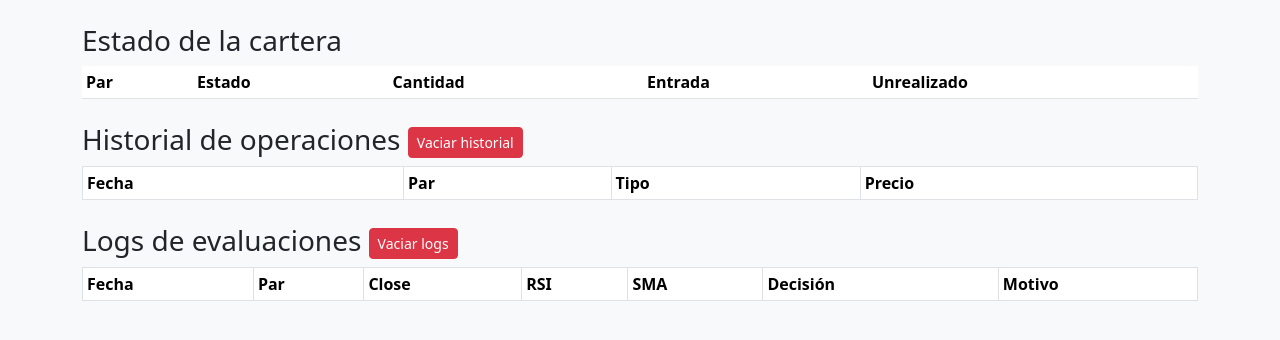
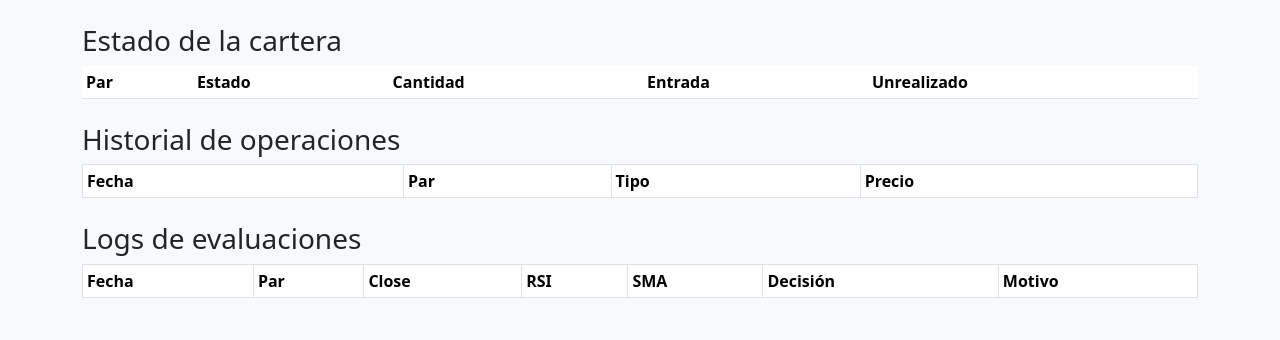
Before and after one commit to cirilo89/traderBot, a Flask app: template templates/dashboard.html in a window 1280 px wide. Shown: the top 340 px of the page. Run offline with Flask 3, Linux system fonts and the light colour scheme; the template is opened without the code that fills it, so the values that code supplies are empty; parts of the project's set-up code (start-up, migrations or seed data) failed here and were passed over; some libraries are stand-ins or nearby versions.

Commit message:
Remove clear history and logs buttons

```diff
--- a/templates/dashboard.html
+++ b/templates/dashboard.html
@@ -17,11 +17,7 @@
     </table>
 </div>
 
-  <h3 class="mt-4">Historial de operaciones
-     <button id="btnClearHistory" class="btn btn-sm btn-danger">
-    Vaciar historial
-  </button>
-  </h3>
+  <h3 class="mt-4">Historial de operaciones</h3>
   <div class="responsive-table">
     <table id="tblHist" class="table table-sm table-bordered w-100">
       <thead><tr>
@@ -30,11 +26,7 @@
     </table>
   </div>
 
-  <h3 class="mt-4">Logs de evaluaciones
-      <button id="btnClear" class="btn btn-sm btn-danger">
-    Vaciar logs
-  </button>
-  </h3>
+  <h3 class="mt-4">Logs de evaluaciones</h3>
   <div class="responsive-table">
     <table id="tblLogs" class="table table-sm table-bordered w-100">
       <thead><tr>
@@ -106,39 +98,7 @@ fetch('/api/history').then(r=>r.json()).then(data=>{
     updateTable('#tblLogs', rows, {pageLength:25});
   });
 }
-loadTables();
-document.getElementById('btnClear').addEventListener('click', () => {
-  if (!confirm('¿Seguro que quieres borrar todos los logs?')) return;
-
-  fetch('/api/clear_logs', { method: 'POST' })
-    .then(r => r.json())
-    .then(j => {
-      if (j.ok) {
-        alert('Logs vaciados');
-        loadTables();            // recarga tablas para reflejar cambio
-      } else {
-        alert('No se pudieron borrar');
-      }
-    })
-    .catch(err => alert(err));
-});
-document.getElementById('btnClearHistory').addEventListener('click', () => {
-  if (!confirm('¿Seguro que quieres borrar todo el historial de operaciones?')) return;
-
-  fetch('/api/clear_history', { method: 'POST' })
-    .then(r => r.json())
-    .then(j => {
-      if (j.ok) {
-        alert('Historial vaciado');
-        loadTables();            // recarga tablas para reflejar cambio
-      } else {
-        alert('No se pudo borrar el historial');
-      }
-    })
-    .catch(err => alert(err));
-});
-
-
+  loadTables();
 setInterval(loadTables, 60000); // refresca cada minuto
 </script>
 {% endblock %}
```
